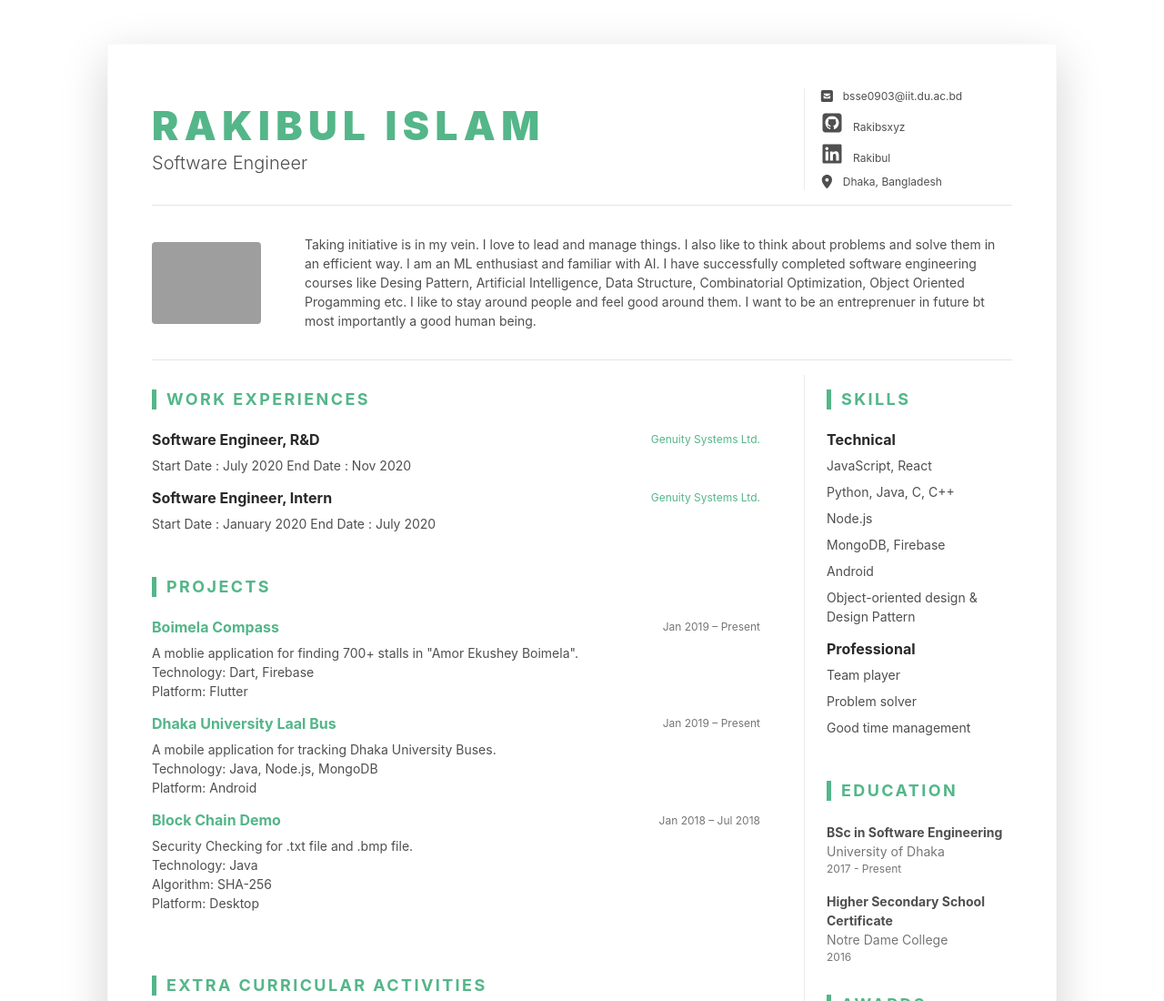
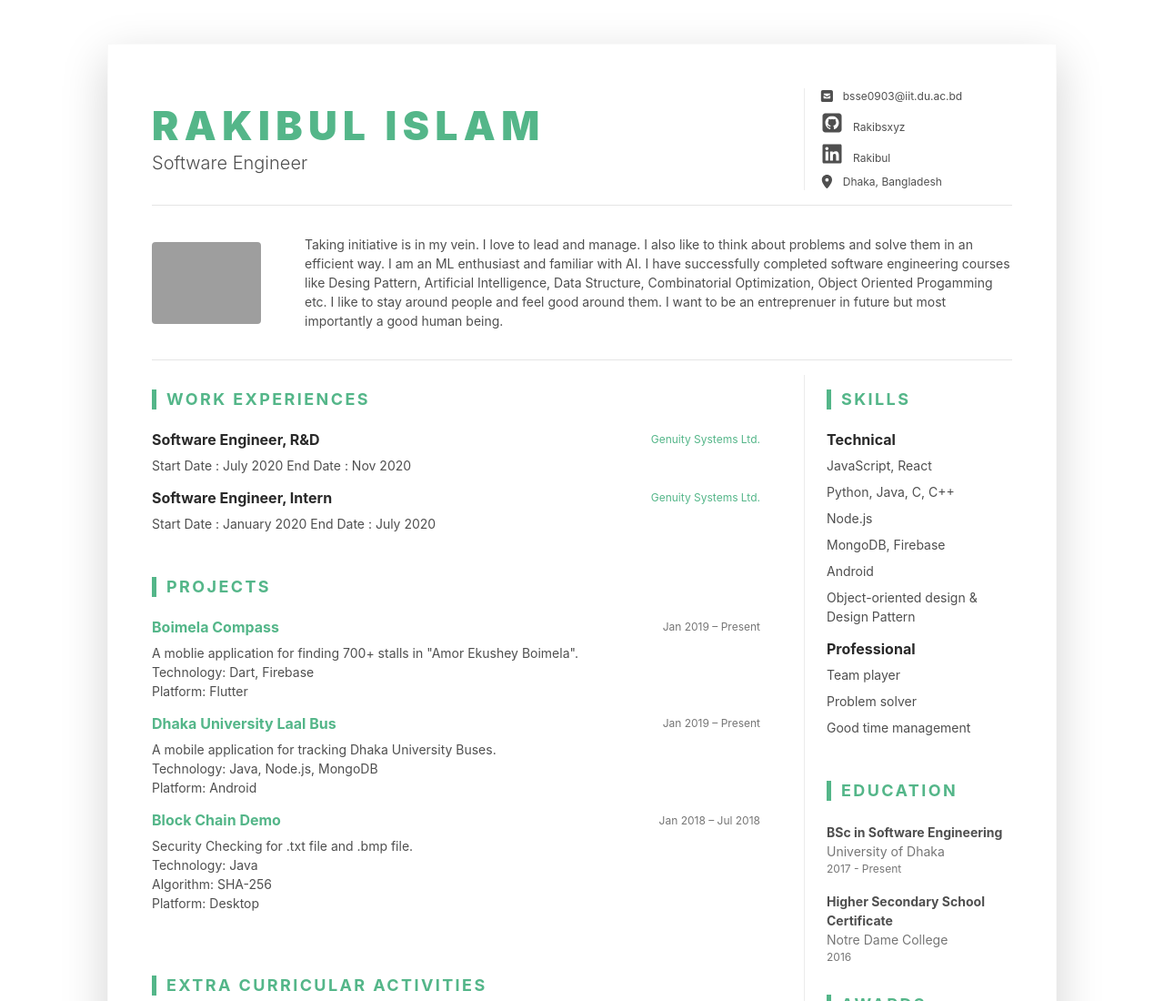
Before and after one commit to rakibsxyz/rakibsxyz.github.io, a plain HTML site: page index.html in a window 1280 px wide. Shown: the top 1100 px of the page at 91% size. Drawn offline with Linux system fonts and the light colour scheme; grey boxes are pictures that could not be loaded.

Commit message:
Update index.html
edited some spellings

```diff
--- a/index.html
+++ b/index.html
@@ -51,8 +51,8 @@
 					<div class="media flex-column flex-md-row align-items-center" text-align: justify>
 						<img class="resume-profile-image mb-3 mb-md-0 mr-md-5 ml-md-0 rounded mx-auto" src="assets/images/resumer.png" alt="image">
 						<div class="media-body text-left" text-align: justify>
-							<p class="mb-0" text-align: justify >Taking initiative is in my vein. I love to lead and manage things.
-						I also like to think about problems and solve them in an efficient way. I am an ML enthusiast and familiar with AI. I have successfully completed software engineering courses like Desing Pattern, Artificial Intelligence, Data Structure, Combinatorial Optimization, Object Oriented Progamming etc. I like to stay around people and feel good around them. I want to be an entreprenuer in future bt most importantly a good human being. </p>
+							<p class="mb-0" text-align: justify >Taking initiative is in my vein. I love to lead and manage.
+						I also like to think about problems and solve them in an efficient way. I am an ML enthusiast and familiar with AI. I have successfully completed software engineering courses like Desing Pattern, Artificial Intelligence, Data Structure, Combinatorial Optimization, Object Oriented Progamming etc. I like to stay around people and feel good around them. I want to be an entreprenuer in future but most importantly a good human being. </p>
 						</div><!--//media-body-->
 					</div>
 				</div><!--//resume-intro-->
```
